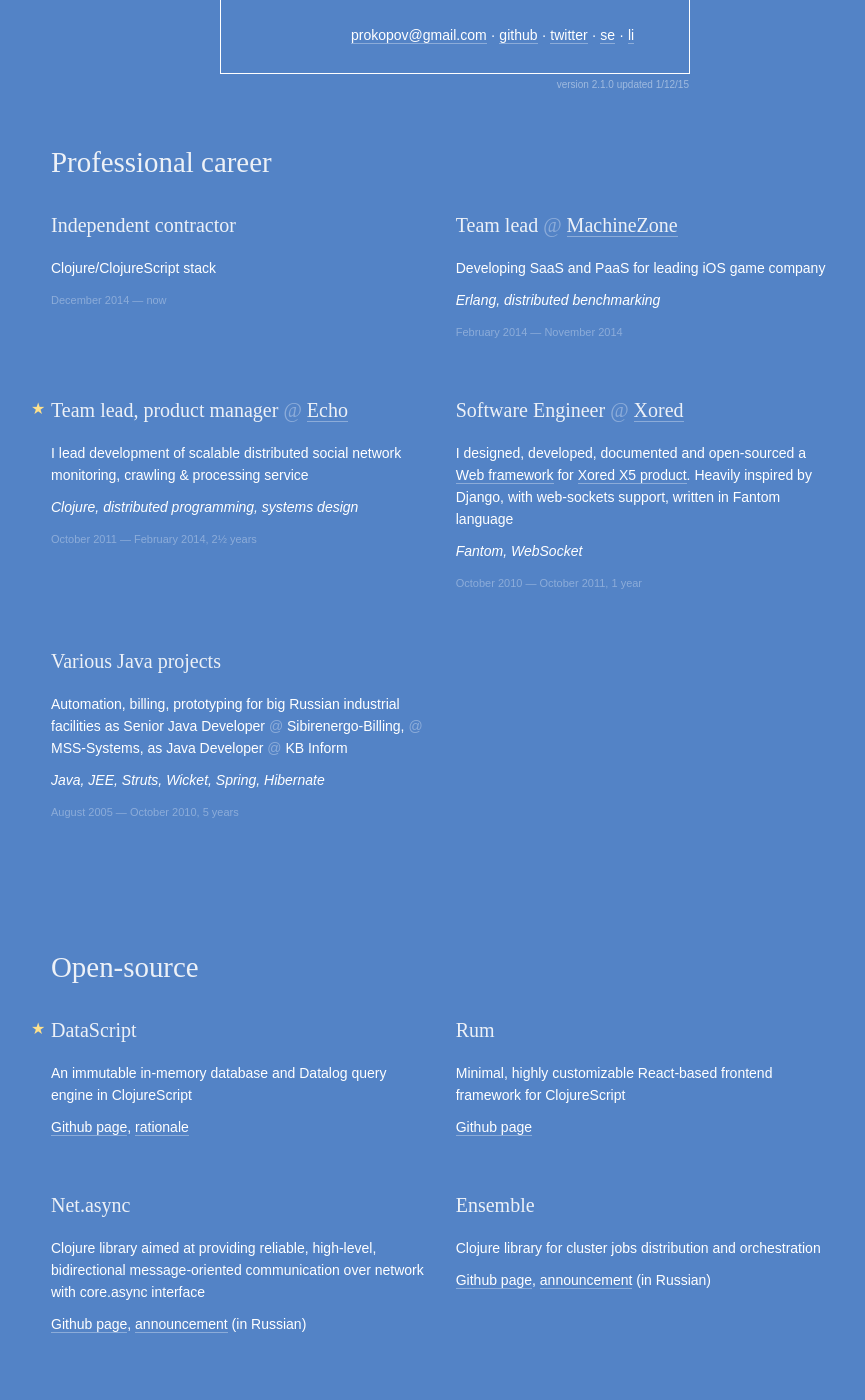
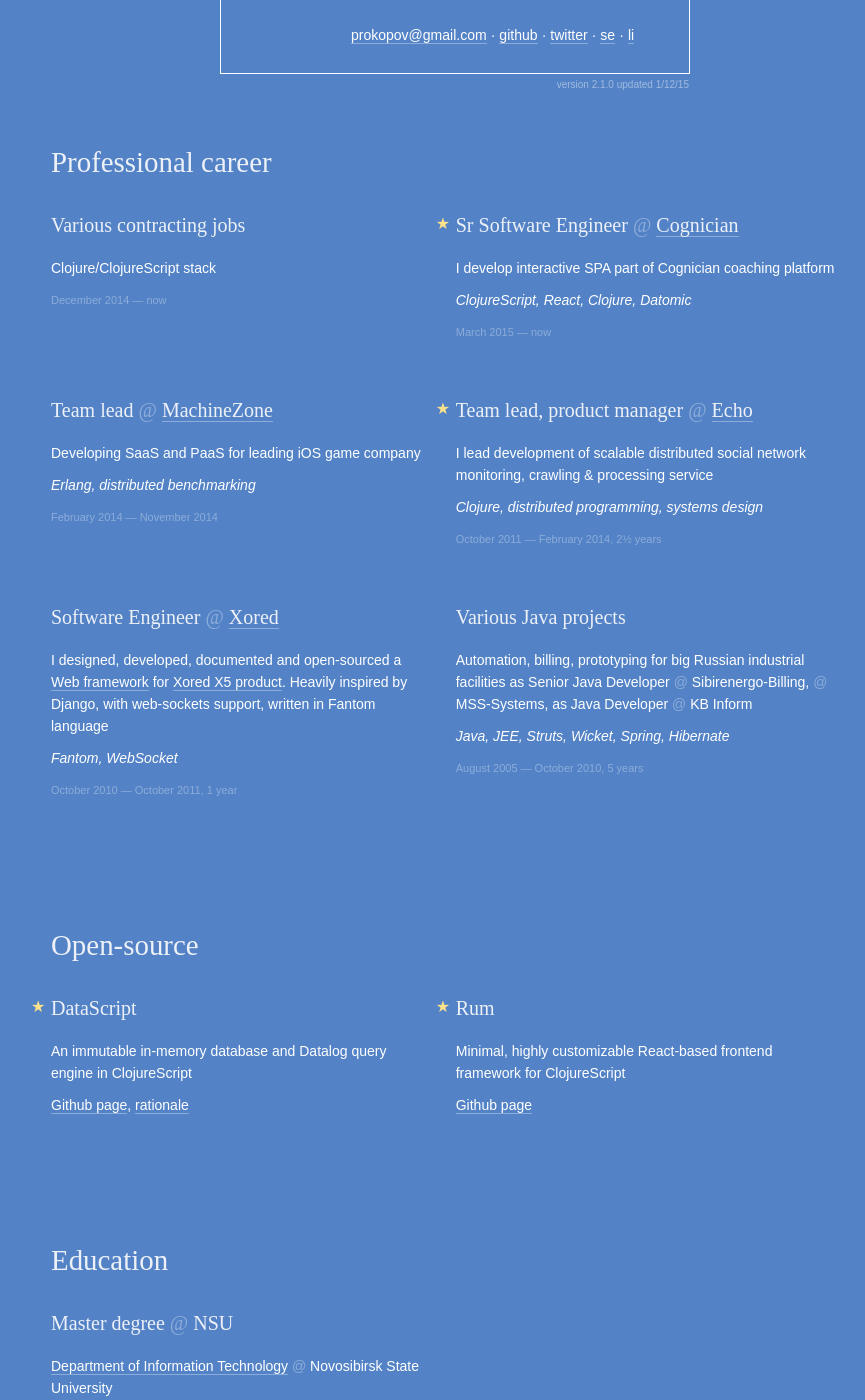
Before and after one commit to tonsky/tonsky.github.io, a Jekyll site: the page built from about/index.html, in a window 1280 px wide and 1400 px high, scrolled down 253 px. Shown: the whole window, without its empty margins (186-1051 px from the left). Built offline with Jekyll 4.4.1, drawn with Linux system fonts in a browser that asks for light colours; some web fonts are replaced.

Commit message:
updated about page

```diff
--- a/about/index.html
+++ b/about/index.html
@@ -46,10 +46,19 @@
 <h1>Professional career</h1>
 
 <div class=event>
-    <h1>Independent contractor</h1>
+    <h1>Various contracting jobs</h1>
 
     <p>Clojure/ClojureScript stack
     <p class=where>December 2014 — now
+</div>
+
+<div class=event>
+    <h1><span class=star></span>Sr Software Engineer <span class=at>@</span>&nbsp;<a href="https://www.cognician.com/">Cognician</a></h1>
+
+    <p>I develop interactive SPA part of Cognician coaching platform
+    <p class="links print"><a href="https://www.cognician.com/">https://www.cognician.com/</a>
+    <p class="keywords">ClojureScript, React, Clojure, Datomic
+    <p class=where>March 2015 — now
 </div>
 
 <div class=event>
@@ -96,26 +105,12 @@
 </div>
 
 <div class=event>
-    <h1>Rum</h1>
+    <h1><span class=star></span>Rum</h1>
     <p>Minimal, highly customizable React-based frontend framework for ClojureScript</a>
     <p class=links><a href="https://github.com/tonsky/rum">Github page</a>
     <p class="links print"><a href="https://github.com/tonsky/rum">http://github.com/tonsky/rum</a>
 </div>
 
-
-<div class=event>
-    <h1>Net.async</h1>
-    <p>Clojure library aimed at providing reliable, high-level, bidirectional message-oriented communication over network with core.async interface</a>
-    <p class=links><a href="https://github.com/tonsky/net.async">Github page</a>, <a href="http://tonsky.livejournal.com/282112.html">announcement</a> (in Russian)
-    <p class="links print"><a href="https://github.com/tonsky/net.async">http://github.com/tonsky/net.async</a>
-</div>
-
-<div class=event>
-    <h1>Ensemble</h1>
-    <p>Clojure library for cluster jobs distribution and orchestration</a>
-    <p class=links><a href="https://github.com/EchoTeam/ensemble">Github page</a>, <a href="http://tonsky.livejournal.com/277905.html">announcement</a> (in Russian)
-    <p class="links print"><a href="https://github.com/EchoTeam/ensemble">http://github.com/EchoTeam/ensemble</a>
-</div>
 
 <h1>Education</h1>
 
```
